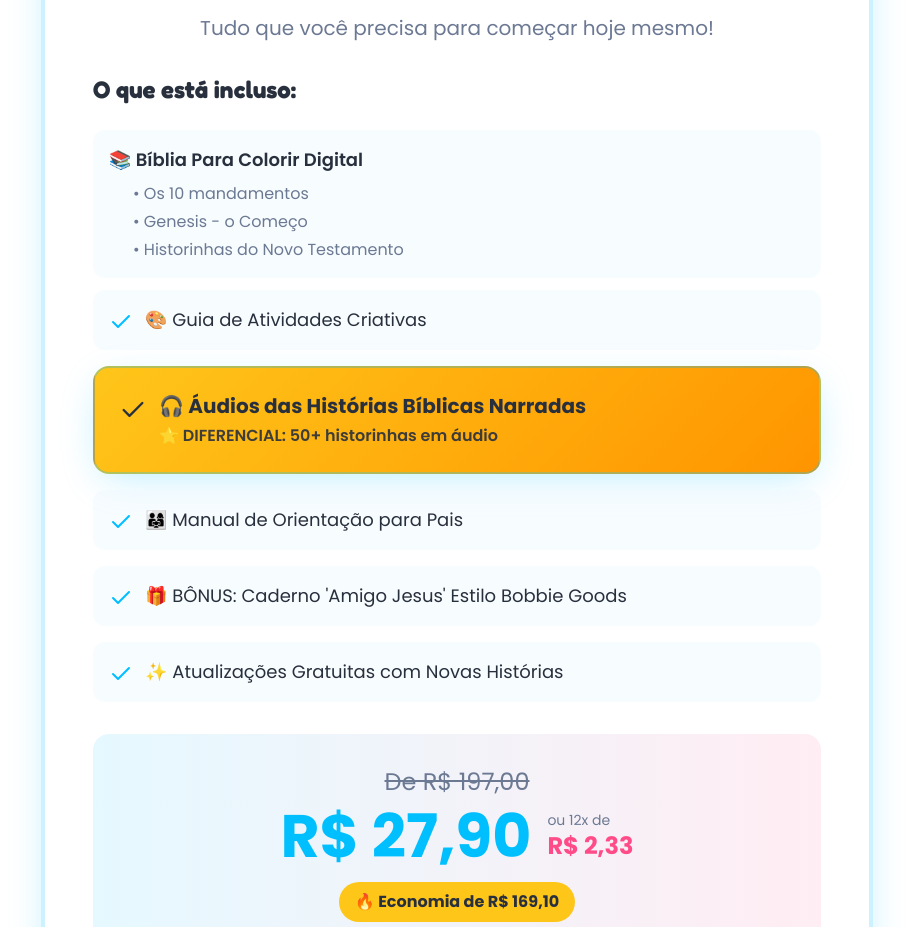
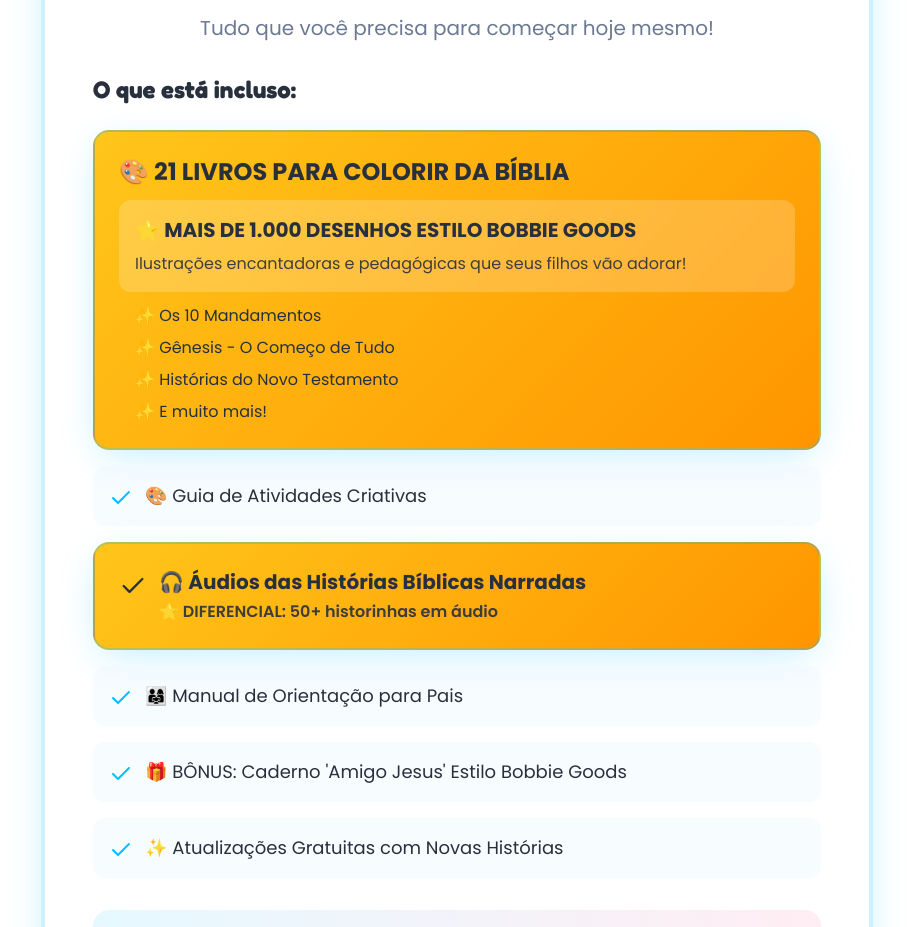
Before and after one commit to gustavo-saffir/biblia-amiga-landpage-66612-84891, a React (Vite) app: page / in a window 1280 px wide. Shown: the part 4020-4947 px from the top of the page, without its empty margins (183-1096 px from the left). Built offline with nearby package versions, Linux system fonts and the light colour scheme; the HTML template or start-up script is replaced by a standard one.

Commit message:
Update offer details

```diff
--- a/src/components/Offer.tsx
+++ b/src/components/Offer.tsx
@@ -65,16 +65,31 @@ const Offer = () => {
           <div className="space-y-4 mb-8">
             <h3 className="text-xl sm:text-2xl font-bold text-foreground mb-6">O que está incluso:</h3>
 
+            {/* Featured Main Offer */}
+            <div className="highlight-gradient p-4 sm:p-6 rounded-2xl border-2 border-primary/30 card-elevated">
+              <div className="space-y-3">
+                <p className="text-lg sm:text-xl md:text-2xl text-accent-foreground font-bold mb-3">
+                  🎨 21 LIVROS PARA COLORIR DA BÍBLIA
+                </p>
+                <div className="bg-white/20 backdrop-blur-sm p-3 sm:p-4 rounded-xl">
+                  <p className="text-base sm:text-lg md:text-xl text-accent-foreground font-bold mb-2">
+                    ⭐ MAIS DE 1.000 DESENHOS ESTILO BOBBIE GOODS
+                  </p>
+                  <p className="text-sm sm:text-base text-accent-foreground/90">
+                    Ilustrações encantadoras e pedagógicas que seus filhos vão adorar!
+                  </p>
+                </div>
+                <ul className="ml-4 space-y-2">
+                  <li className="text-sm sm:text-base text-accent-foreground">✨ Os 10 Mandamentos</li>
+                  <li className="text-sm sm:text-base text-accent-foreground">✨ Gênesis - O Começo de Tudo</li>
+                  <li className="text-sm sm:text-base text-accent-foreground">✨ Histórias do Novo Testamento</li>
+                  <li className="text-sm sm:text-base text-accent-foreground">✨ E muito mais!</li>
+                </ul>
+              </div>
+            </div>
+
             {/* Regular Items */}
             <div className="space-y-3">
-              <div className="bg-background/50 p-3 sm:p-4 rounded-xl">
-                <p className="text-sm sm:text-base md:text-lg text-foreground font-semibold mb-2">📚 Bíblia Para Colorir Digital</p>
-                <ul className="ml-6 space-y-1">
-                  <li className="text-sm sm:text-base text-muted-foreground">• Os 10 mandamentos</li>
-                  <li className="text-sm sm:text-base text-muted-foreground">• Genesis - o Começo</li>
-                  <li className="text-sm sm:text-base text-muted-foreground">• Historinhas do Novo Testamento</li>
-                </ul>
-              </div>
 
               <div className="flex items-start gap-3 bg-background/50 p-3 sm:p-4 rounded-xl">
                 <Check className="w-5 h-5 sm:w-6 sm:h-6 text-primary flex-shrink-0 mt-1" />
```
